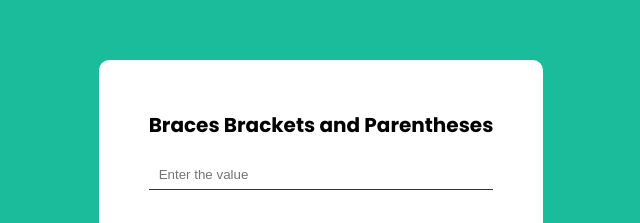
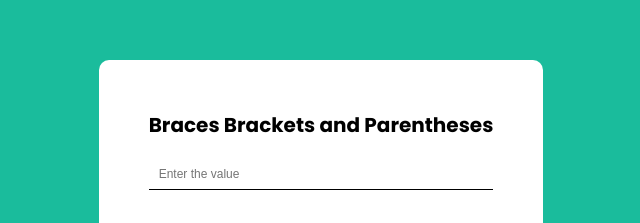
Before and after one commit to dineshk281800/brackets-opening-closing, a plain HTML site: page index.html in a window 1280 px wide. Shown: the part 220-443 px from the top of the page, 319-959 px from the left. Drawn offline with Linux system fonts and the light colour scheme.

Commit message:
size changes

```diff
--- a/css/style.css
+++ b/css/style.css
@@ -37,8 +37,9 @@ h1 {
   font-weight: 700;
 }
 input {
+  font-size: 1.2rem;
   border: none;
-  border-bottom: 1px solid #333;
+  border-bottom: 1px solid #000;
   margin-bottom: 6px;
   padding: 0 1rem;
   width: 100%;
@@ -48,7 +49,7 @@ input {
 .msg {
   font-size: 1.8rem;
   position: absolute;
-  top: 0rem;
+  top: 2px;
   right: 1rem;
 }
 img {
```
